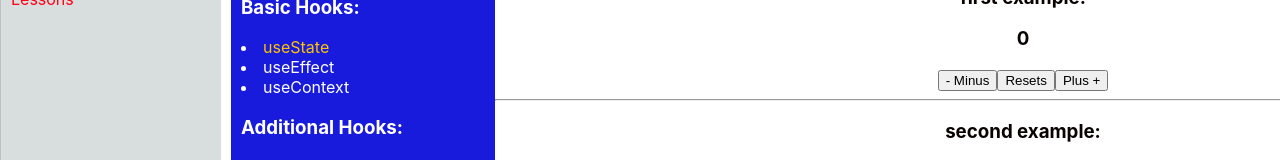
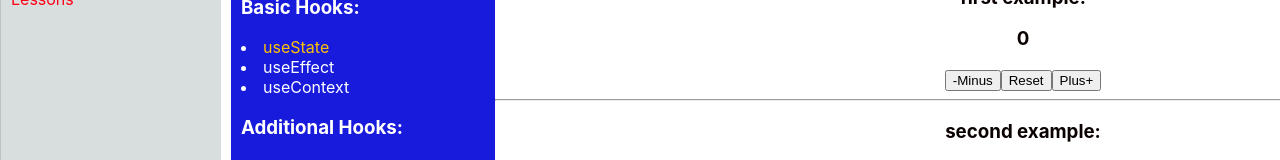
Before and after one commit to VladimirShumliaiev/Type-script-React, a React (Create React App) app in the folder my-app/: page /lessons/hooks/useState in a window 1280 px wide. Shown: the part 147-307 px from the top of the page. Built offline with nearby package versions, Linux system fonts and the light colour scheme.

Commit message:
29.05.2023 +++

```diff
--- a/my-app/src/Components/mainContent/Lessons/Components Lessons/HooksLessons/useEffect/UseEffectLessons.tsx
+++ b/my-app/src/Components/mainContent/Lessons/Components Lessons/HooksLessons/useEffect/UseEffectLessons.tsx
@@ -1,12 +1,30 @@
-import React, {FC, useEffect} from 'react';
+import React, {FC, useEffect, useState} from 'react';
+
+type Comments = {
+    userId: string
+    id: string
+    name: string
+    body: string
+}
 
 const UseEffectLessons: FC = () => {
+    const [value, setValue] = useState<Comments[]>([{id: '150', body: '155',name: 'asdasd', userId: '12323'}])
     useEffect(() => {
-
+        fetch('https://jsonplaceholder.typicode.com/comments')
+            .then(res => res.json())
+            .then(date => setValue(date))
     },[])
     return (
         <div>
-            useEffect
+            {value.map(e => (
+                <div key={e.id}>
+                   <div> id: {e.id}</div>
+                   <div> userId: {e.userId}</div>
+                   <div>name: {e.name}</div>
+                   <div>body: {e.body}</div>
+                    <hr/>
+                </div>
+            ))}
         </div>
     );
 };
--- a/my-app/src/Components/mainContent/Lessons/Components Lessons/HooksLessons/useState/useState Componets/useStateLessons.tsx
+++ b/my-app/src/Components/mainContent/Lessons/Components Lessons/HooksLessons/useState/useState Componets/useStateLessons.tsx
@@ -1,41 +1,45 @@
-import React, {FC, useState} from 'react';
+import React, {useState} from 'react';
 import Todo from "./Todo/Todo";
 
 
 const initialState = 0
 
-const UseStateLessons: FC = () => {
+const UseStateLessons = () => {
     const [count, setCount] = useState(initialState)
 
-    const minusHandler = () => {
+    const minusHandle = () => {
         setCount(count - 1)
         if (count <= -5) {
-            if (window.confirm('Minimum -5. Resets?')) {
+            alert('Minimum -5')
+            if (window.confirm('Reset?')) {
                 setCount(0)
             } else return setCount(count)
         }
     }
-    const resetsHandler = () => {
+    const resetHandle = () => {
         setCount(0)
     }
-    const plusHandler = () => {
+    const plusHandle = () => {
         setCount(count + 1)
         if (count >= 5) {
-            if (window.confirm('Maximum 5. Resets?')) {
+            alert('Maximum 5')
+            if (window.confirm('Reset?')) {
                 setCount(0)
             } else return setCount(count)
+
         }
     }
-
     return (
         <div>
             <h3>first example:</h3>
-            <h3>
-                {count}
-            </h3>
-            <button onClick={minusHandler}>- Minus</button>
-            <button onClick={resetsHandler}>Resets</button>
-            <button onClick={plusHandler}>Plus +</button>
+            <div>
+                <h3>
+                    {count}
+                </h3>
+            </div>
+            <button onClick={minusHandle}>-Minus</button>
+            <button onClick={resetHandle}>Reset</button>
+            <button onClick={plusHandle}>Plus+</button>
             <hr/>
             <h3>second example:</h3>
             <Todo/>
```
